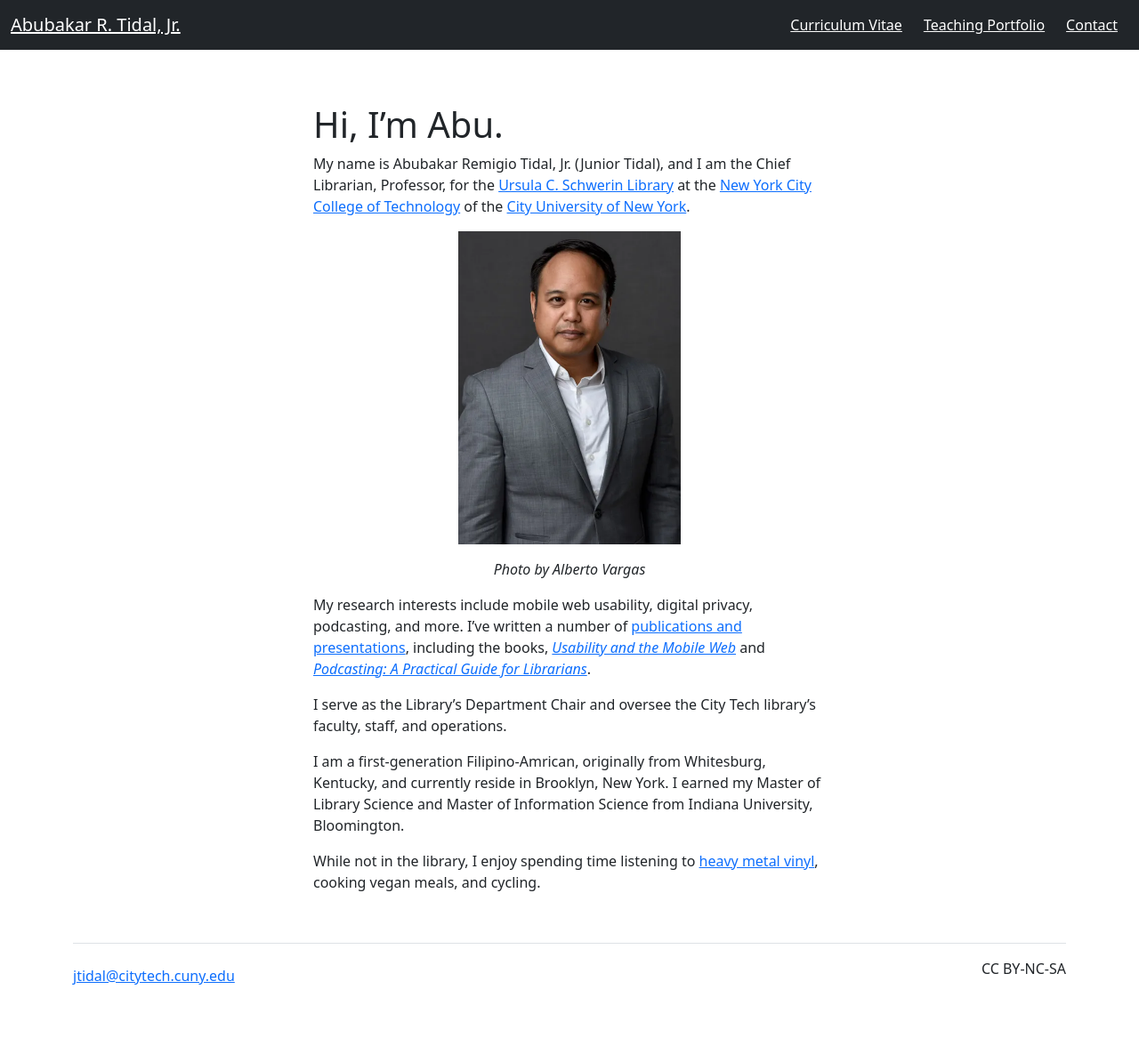
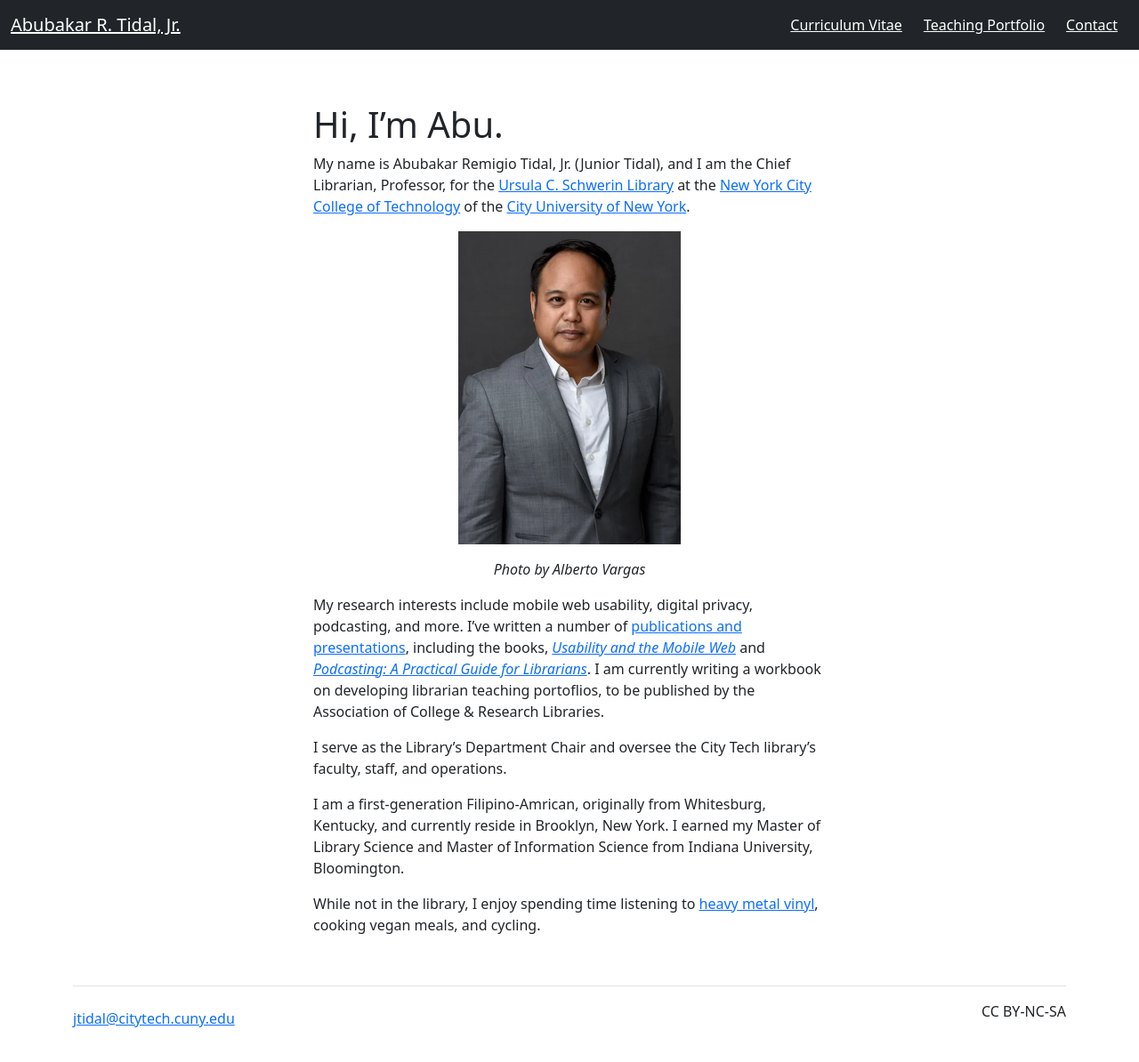
Before and after one commit to KentuckyFriedTofu/KentuckyFriedTofu.github.io, a Jekyll site: the page built from index.md, in a window 1280 px wide and 1205 px high. Shown: the top 1194 px of the window at 89% size. Built offline with Jekyll 4.4.1, drawn with Linux system fonts in a browser that asks for light colours.

Commit message:
Update index.md

```diff
--- a/index.md
+++ b/index.md
@@ -12,7 +12,7 @@ My name is Abubakar Remigio Tidal, Jr. (Junior Tidal), and I am the Chief Librar
 {: refdef}
 <p style="text-align: center; font-style:italic">Photo by Alberto Vargas</p>
 
-My research interests include mobile web usability, digital privacy, podcasting, and more. I've written a number of [publications and presentations](cv.html), including the books, [*Usability and the Mobile Web*](http://www.worldcat.org/oclc/937668047) and [*Podcasting: A Practical Guide for Librarians*](http://www.worldcat.org/oclc/1259038141).
+My research interests include mobile web usability, digital privacy, podcasting, and more. I've written a number of [publications and presentations](cv.html), including the books, [*Usability and the Mobile Web*](http://www.worldcat.org/oclc/937668047) and [*Podcasting: A Practical Guide for Librarians*](http://www.worldcat.org/oclc/1259038141). I am currently writing a workbook on developing librarian teaching portoflios, to be published by the Association of College & Research Libraries.
 
 I serve as the Library's Department Chair and oversee the City Tech library's faculty, staff, and operations.
 
```
